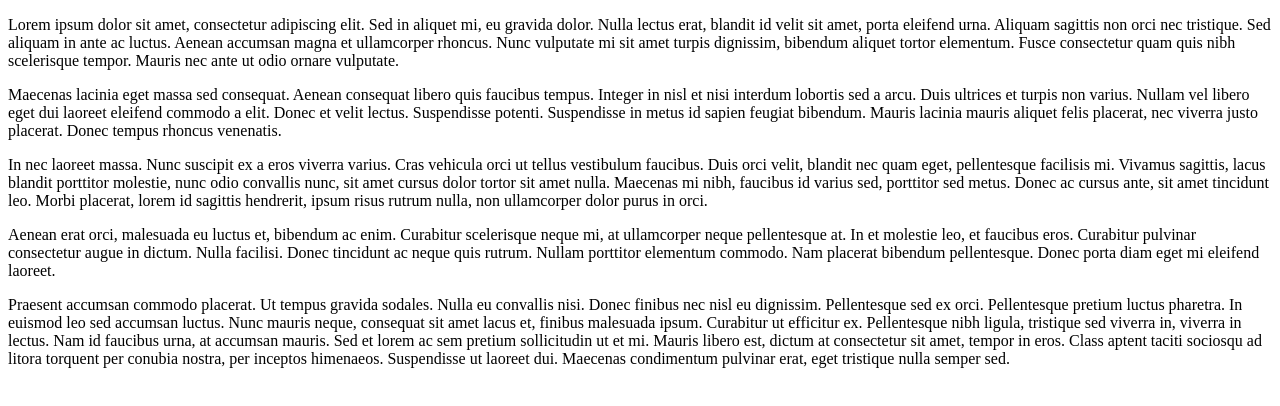
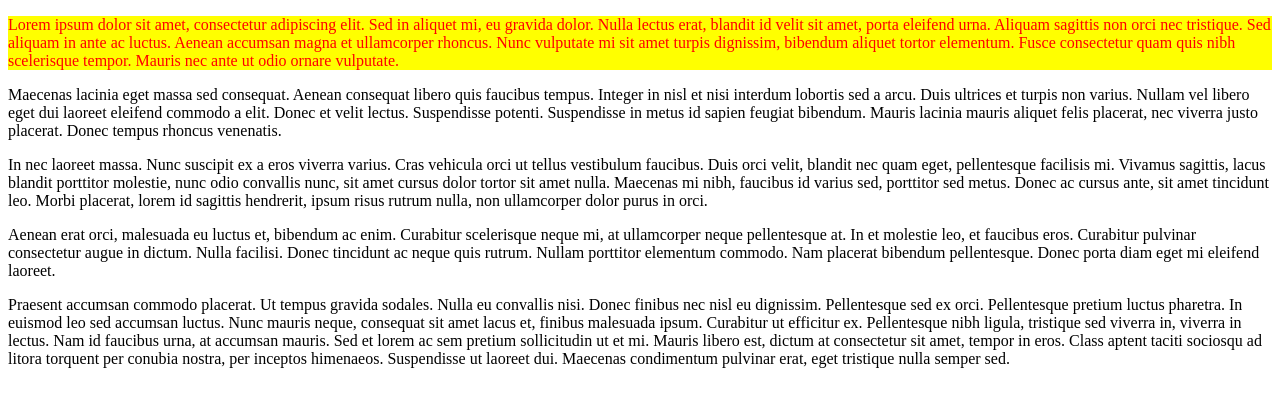
Before and after one commit to fragata-adrian/ciu-clase-04, a plain HTML site: page ejercicio-resaltador/index.html in a window 1280 px wide. Both pictures are taken after a click on the element 640 px from the left and 43 px from the top of the page. Drawn offline with Linux system fonts and the light colour scheme.

Commit message:
Ejercicio Resaltador terminado

```diff
--- a/ejercicio-resaltador/funciones.js
+++ b/ejercicio-resaltador/funciones.js
@@ -2,7 +2,7 @@
 var parrafos = document.querySelectorAll("p");
 
 for (var i=0; i < parrafos.length; i++) {
-    parrafos[i].addEventListener("click", function(e){
-        parrafos[i].classList.toggle("resaltado");
-    })
+    parrafos[i].addEventListener("click", function(){
+        this.classList.toggle("resaltado");
+    });
 }
--- a/ejercicio-resaltador/index.html
+++ b/ejercicio-resaltador/index.html
@@ -4,6 +4,7 @@
     <head>
         <meta charset='utf-8'>
         <title>Resaltador</title>
+        <link rel="stylesheet" href="estilo.css" type= 'text/css'>
     </head>
 
     <body>
```
